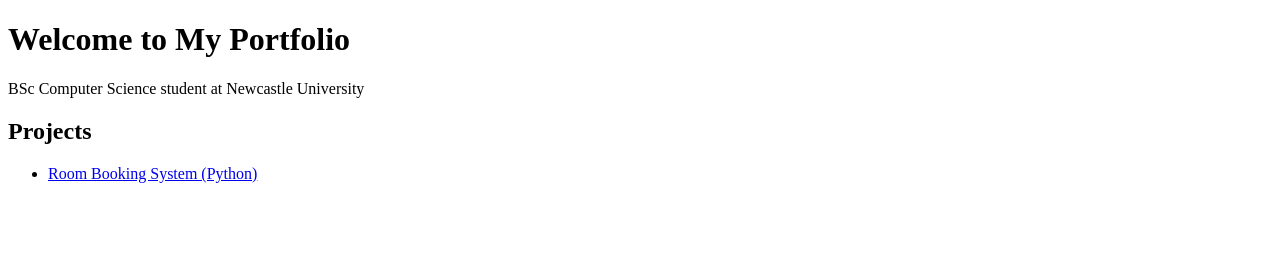
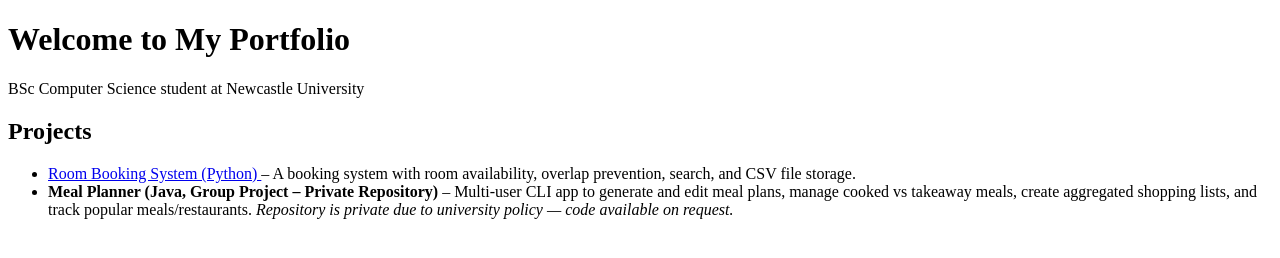
Before and after one commit to alexiacarrenop/alexiacarrenop.github.io, a plain HTML site: page index.html in a window 1280 px wide. Drawn offline with Linux system fonts and the light colour scheme.

Commit message:
Added meal planner group project

```diff
--- a/index.html
+++ b/index.html
@@ -11,7 +11,19 @@
 
   <h2>Projects</h2>
   <ul>
-    <li><a href="https://github.com/alexiacarrenop/room-booking-system" target="_blank">Room Booking System (Python)</a></li>
+    <li>
+      <a href="https://github.com/alexiacarrenop/room-booking-system" target="_blank">
+        Room Booking System (Python)
+      </a>
+      – A booking system with room availability, overlap prevention, search, and CSV file storage.
+    </li>
+
+    <li>
+      <strong>Meal Planner (Java, Group Project – Private Repository)</strong>
+      – Multi-user CLI app to generate and edit meal plans, manage cooked vs takeaway meals,
+      create aggregated shopping lists, and track popular meals/restaurants.
+      <em>Repository is private due to university policy — code available on request.</em>
+    </li>
   </ul>
 </body>
 </html>
```
